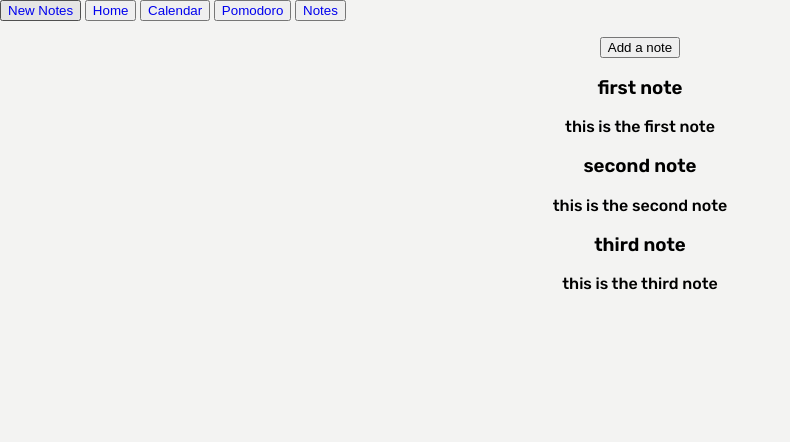
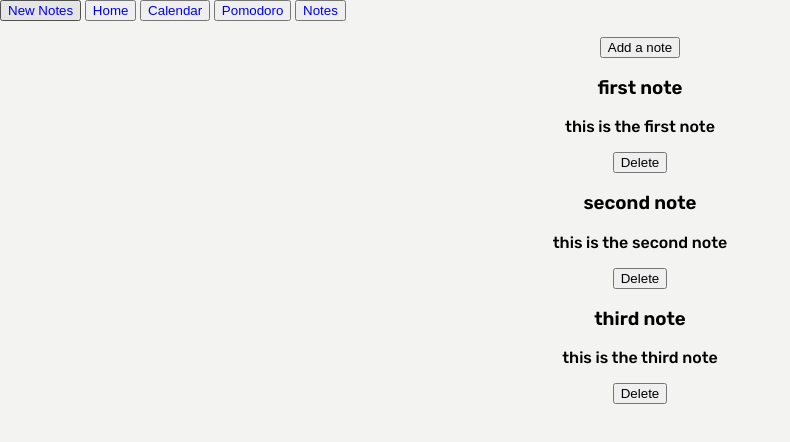
Before and after one commit to ni-lie/IskoTool, a Svelte app in the folder IskoTool/: page / in a window 1280 px wide. Both pictures are taken after a click on the button "New Notes". Shown: the top 442 px of the page, without its empty margins (0-790 px from the left). Built offline with nearby package versions, Linux system fonts and the light colour scheme.

Commit message:
feat: added a delete button with inline event handler to filter out deleted notes

```diff
--- a/IskoTool/src/pages/newNotes.svelte
+++ b/IskoTool/src/pages/newNotes.svelte
@@ -12,6 +12,10 @@
         { title: 'second note', note: 'this is the second note', id: 2 },
         { title: 'third note', note: 'this is the third note', id: 3 }
     ];
+
+    const handleDelete = (id) => {
+        notes = notes.filter((note) => note.id != id);
+    }
 </script>
 
 <Modal {showModal} on:click={toggleNote}>
@@ -32,6 +36,7 @@
         <div>
             <h3>{note.title}</h3>
             <p>{note.note}</p>
+            <button on:click={() => {handleDelete(note.id)}}>Delete</button>
         </div>
     {:else}
         <p>There are no notes to show...</p>
```
